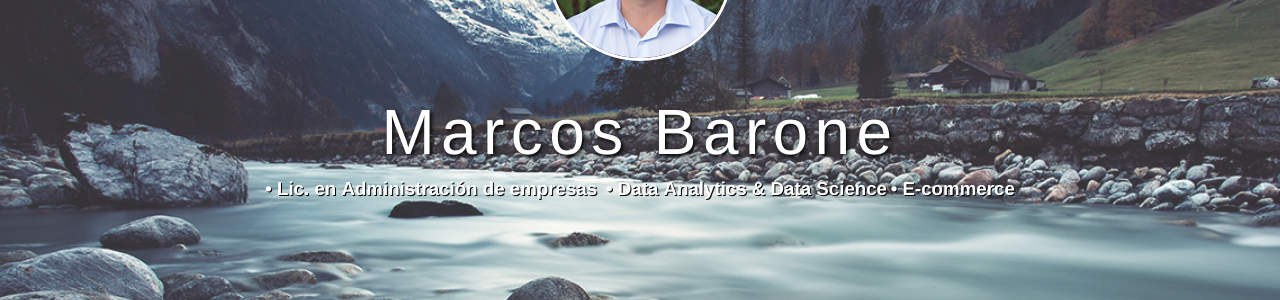
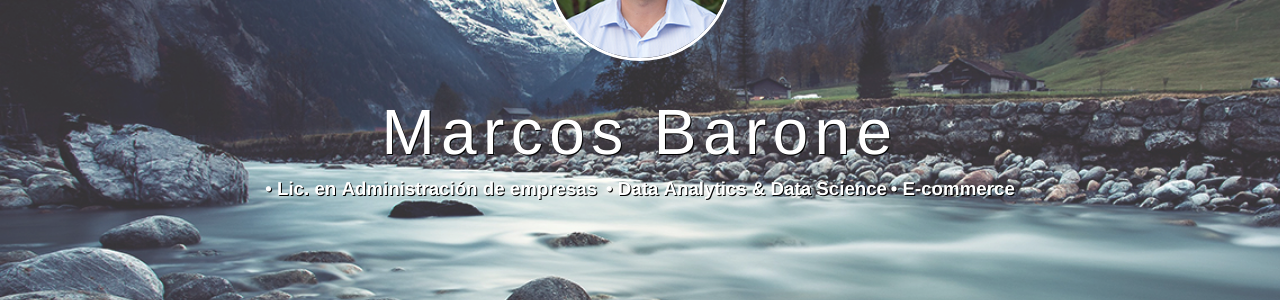
Before and after one commit to mbarone89/mbarone89.github.io, a Jekyll site: the page built from index.md, in a window 1280 px wide. Shown: the part 225-525 px from the top of the page. Built offline with Jekyll 4.4.1, drawn with Linux system fonts in a browser that asks for light colours; nearby versions of some CDN libraries.

Commit message:
Update main.css

```diff
--- a/_includes/main.css
+++ b/_includes/main.css
@@ -33,7 +33,7 @@ h1 {
     font-size: 4em;
     font-family: Helvetica;
     margin: -10px 0;
-    text-shadow: 2px 2px 4px #000000;
+    text-shadow: 1px 1px #000000;
 }
 h3 {
     color: white;
```
